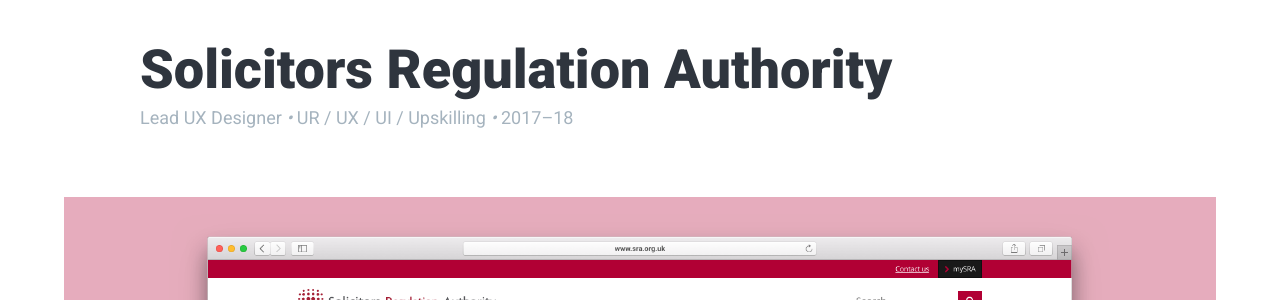
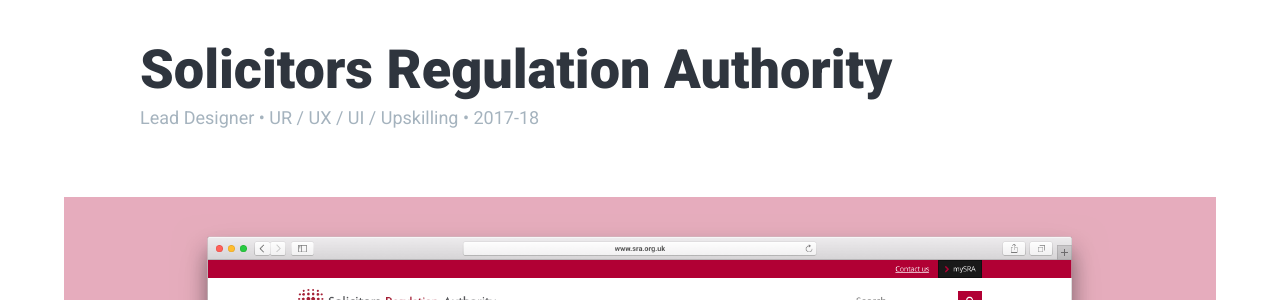
Before and after one commit to cjhbarnes/cjhbarnes.github.io, a Jekyll site: the page built from casestudy/solicitors-regulation-authority.html, in a window 1280 px wide and 900 px high. Shown: the part 128-428 px from the top of the window. Built offline with Jekyll 4.4.1, drawn with Linux system fonts in a browser that asks for light colours; nearby versions of some CDN libraries.

Commit message:
Dymanic headers in case studies

```diff
--- a/_layouts/post.html
+++ b/_layouts/post.html
@@ -9,7 +9,7 @@
     <div class="o-wrapper">
       <div class="band page-title page-title--post">
         <h1 itemprop="name headline" class="">{{ page.title }}</h1>
-        <span class="subscript">Lead UX Designer <em>•</em> UR / UX / UI / Upskilling <em>•</em> 2017–18</span>
+        <span class="subscript">{{ page.role}} • {{ page.skills}} • {{ page.date}}</span>
       </div>
     </div>
 
--- a/casestudy/integration-statictics-dashboard.html
+++ b/casestudy/integration-statictics-dashboard.html
@@ -2,6 +2,9 @@
 layout: post
 page-class: page--stats
 title: "Integration statictics dashboard"
+date: "2016"
+role: "UX Designer"
+skills: "UR / UX / UI"
 permalink: /casestudy/integration-statictics-dashboard/
 ---
 
--- a/casestudy/solicitors-regulation-authority.html
+++ b/casestudy/solicitors-regulation-authority.html
@@ -2,6 +2,9 @@
 layout: post
 page-class: page--sra
 title: "Solicitors Regulation Authority"
+date: "2017-18"
+role: "Lead Designer"
+skills: "UR / UX / UI / Upskilling"
 permalink: /casestudy/solicitors-regulation-authority/
 ---
 
--- a/casestudy/streamlining-an-integration-process.html
+++ b/casestudy/streamlining-an-integration-process.html
@@ -2,6 +2,9 @@
 layout: post
 page-class: page--integration
 title: "Streamlining an integration process"
+date: "2016"
+role: "UX Designer"
+skills: "UR / UX / UI"
 permalink: /casestudy/streamlining-an-integration-process/
 ---
 
```
